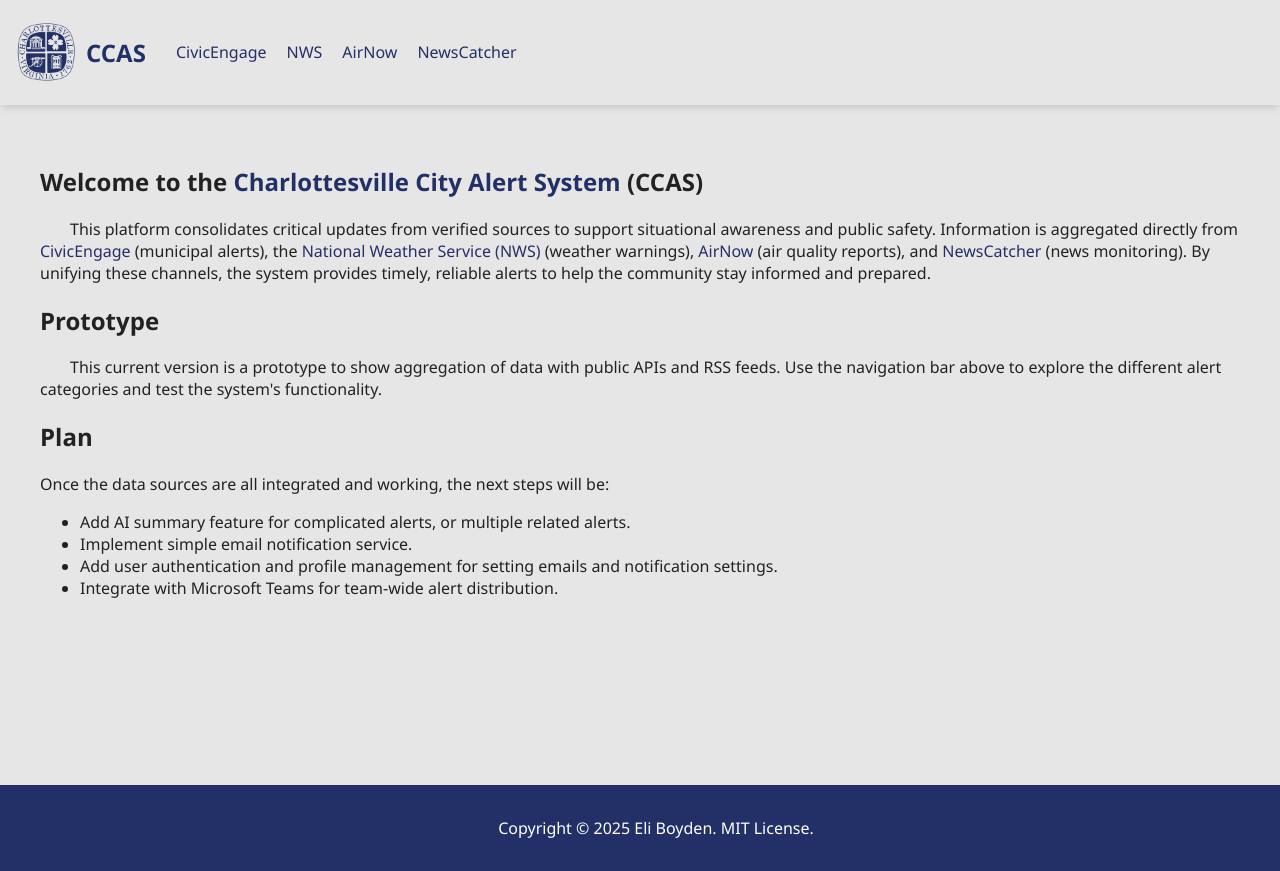
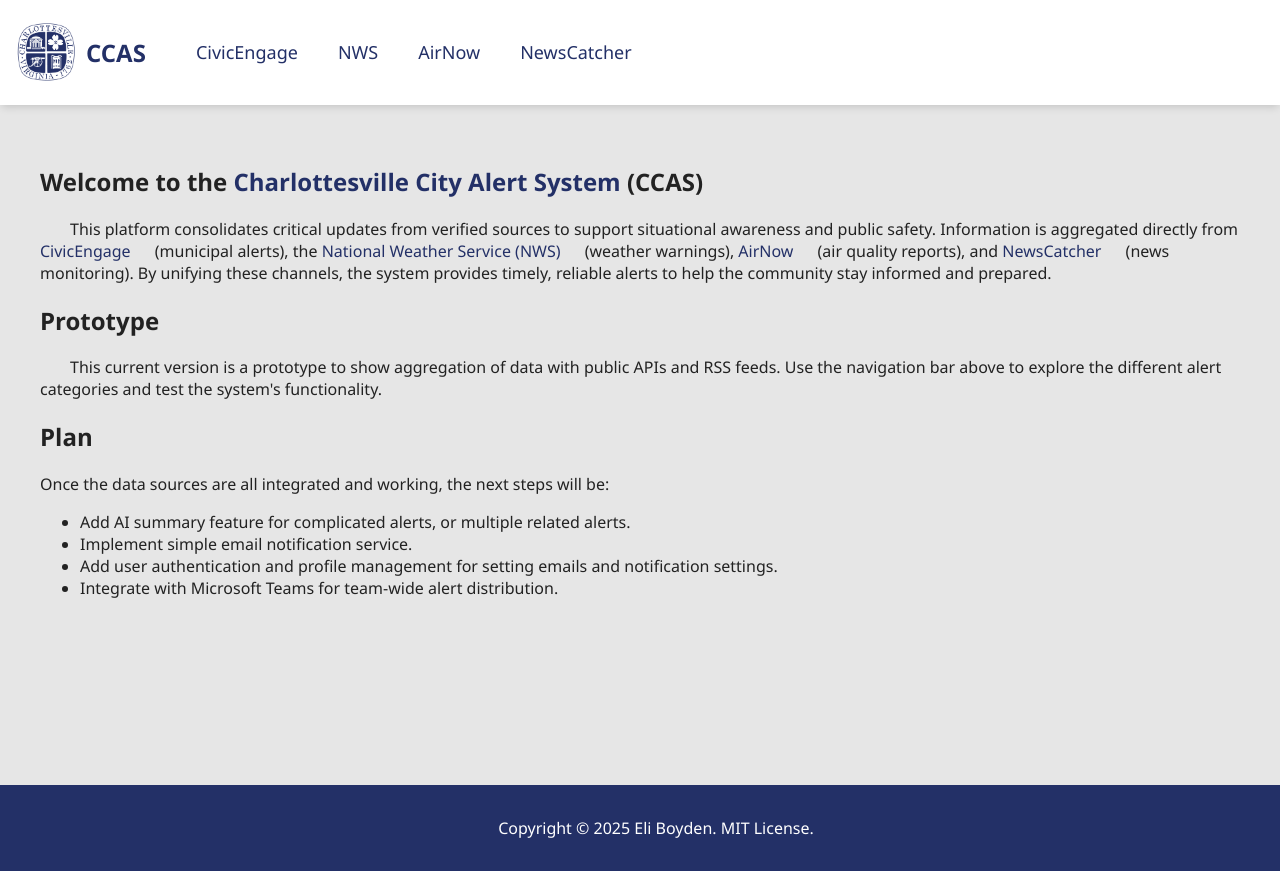
Before and after one commit to eboyden42/city-alert-system, a React (Vite) app: page / in a window 1280 px wide. Shown: the top 871 px of the page. Built offline with nearby package versions, Linux system fonts and the light colour scheme.

Commit message:
added better nabar styles

```diff
--- a/src/CivicEngage/CivicEngage.jsx
+++ b/src/CivicEngage/CivicEngage.jsx
@@ -18,7 +18,7 @@
             <h1>CivicEngage Alerts</h1>
             <hr />
             <p>Latest alerts from the City of Charlottesville's CivicEngage platform.</p>
-            <nav>
+            <nav className="navbar">
                 <NavLink to="police">Police</NavLink>
                 <NavLink to="fire">Fire</NavLink>
                 <NavLink to="traffic">Traffic</NavLink>
--- a/src/CivicEngage/CivicEngage.scss
+++ b/src/CivicEngage/CivicEngage.scss
@@ -0,0 +1,3 @@
+a {
+    padding-right: 20px;
+}
--- a/src/NavBar/NavBar.scss
+++ b/src/NavBar/NavBar.scss
@@ -20,4 +20,8 @@
     gap: 20px;
     padding: 0;
     margin: 0;
+
+    a {
+        font-size: large;
+    }
 }
--- a/src/index.css
+++ b/src/index.css
@@ -55,7 +55,7 @@
 
 .header,
 .navbar {
-  background: var(--background-color);
+  background: var(--secondary-color);
   color: var(--primary-color);
   padding: 1em;
   display: flex;
```
Also changed, not shown: src/CivicEngage/PoliceAlerts/PoliceAlerts.scss (deleted).
